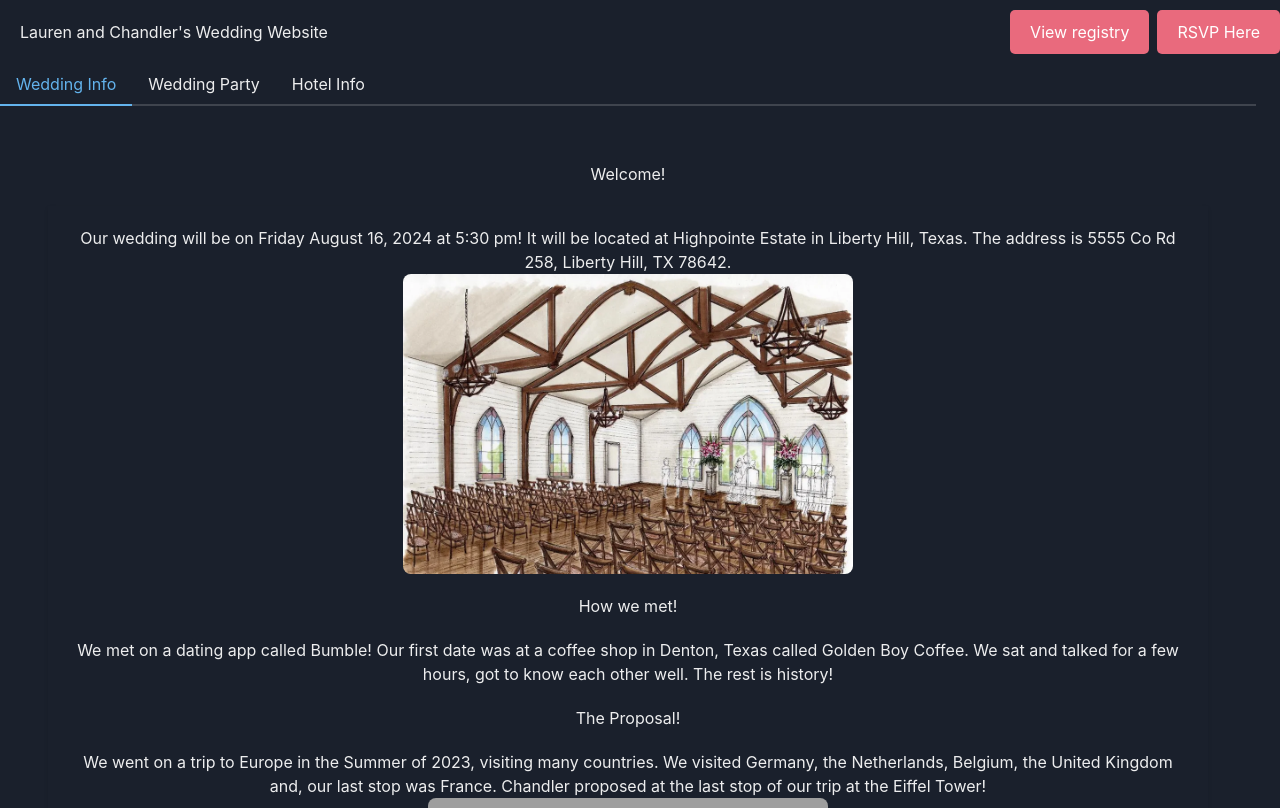
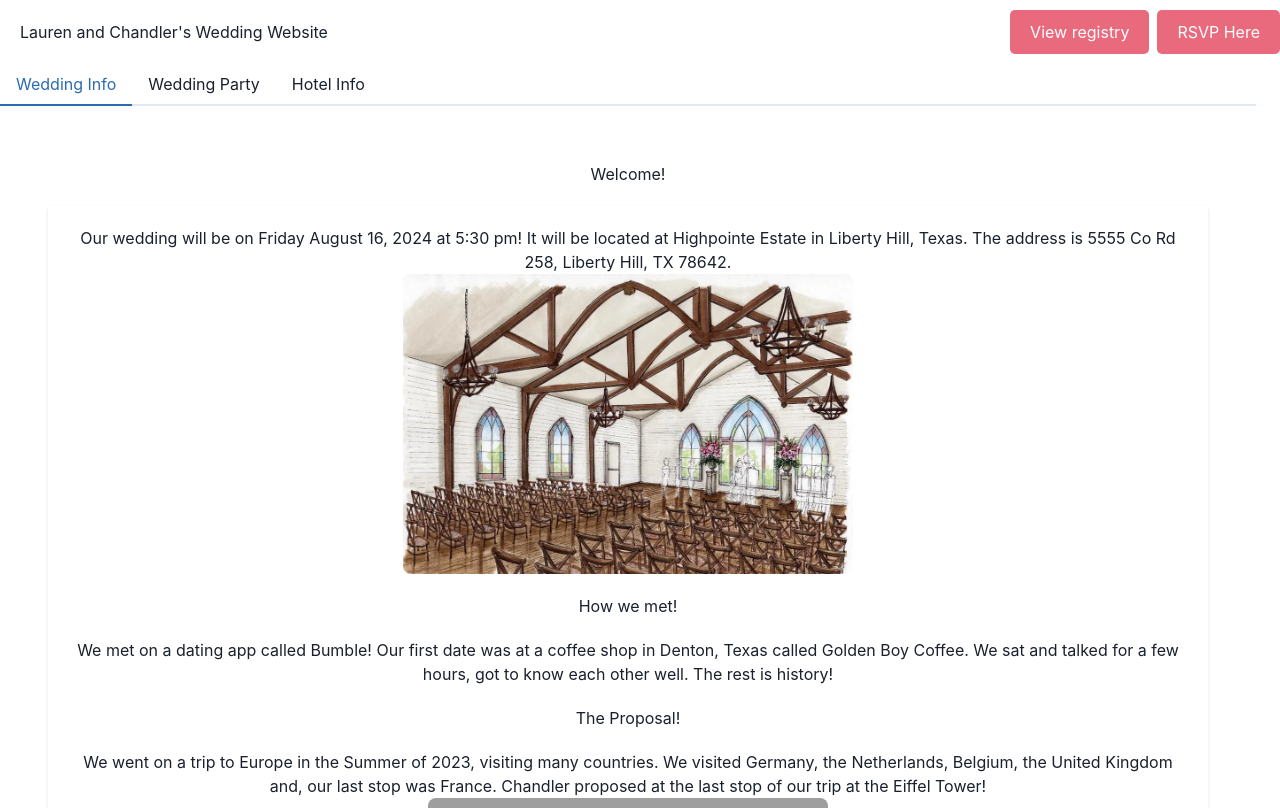
Before and after one commit to cbf0055/wedding-website, a React (Vite) app: page / in a window 1280 px wide. Shown: the top 808 px of the page. Built offline with nearby package versions, Linux system fonts and the light colour scheme; grey boxes are pictures that could not be loaded.

Commit message:
changed from dark to light in theme.ts

```diff
--- a/src/theme.ts
+++ b/src/theme.ts
@@ -1,7 +1,7 @@
 import {extendTheme, ThemeConfig} from "@chakra-ui/react"
 
 const config: ThemeConfig = {
-    initialColorMode: 'dark'
+    initialColorMode: 'light'
 };
 
 const theme = extendTheme({config})
```
